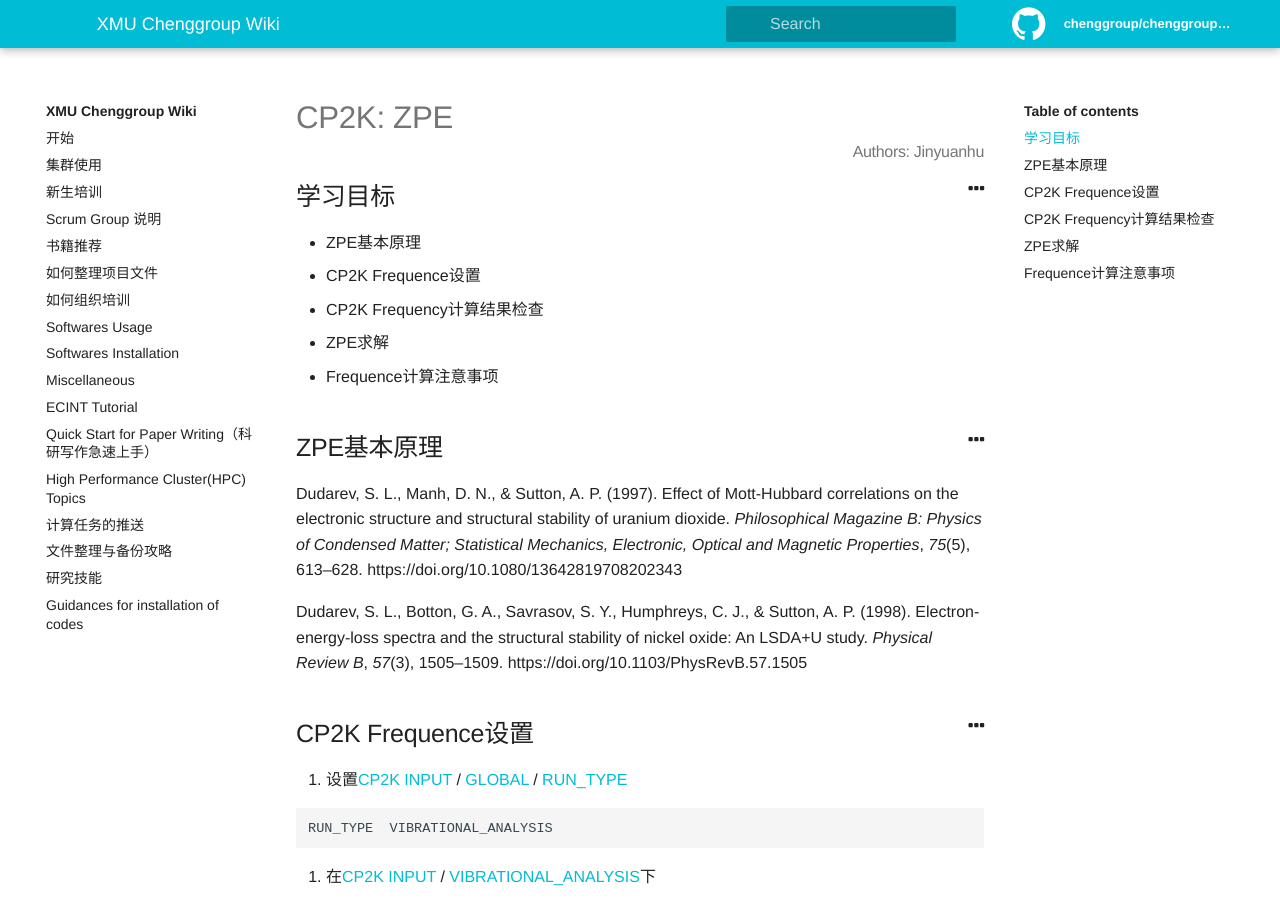
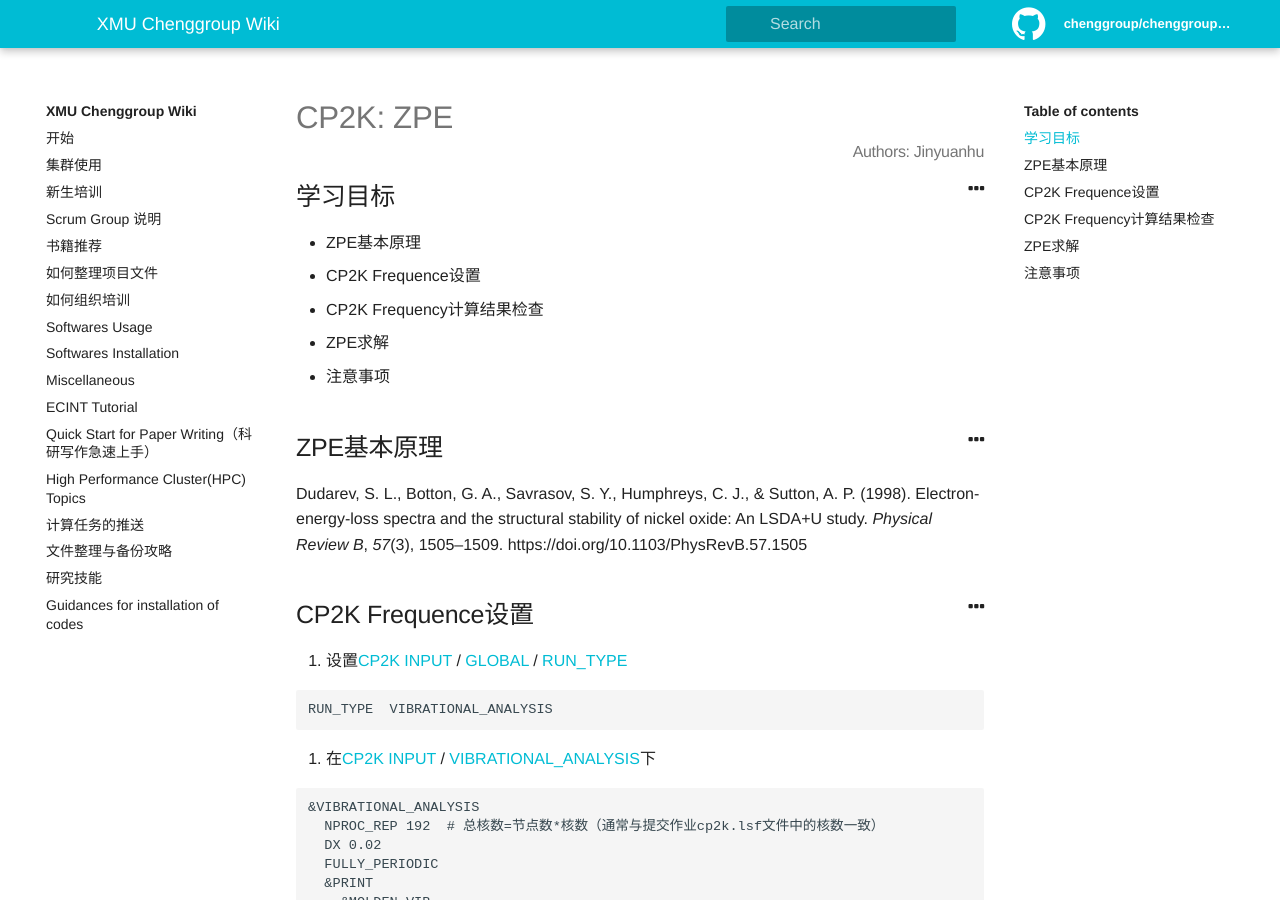
Before and after one commit to chenggroup/chenggroup.github.io, a Jekyll site: the page built from _wiki/Softwares Usage/cp2k-zpe.md, in a window 1280 px wide and 900 px high. Built offline with Jekyll 4.4.1, drawn with Linux system fonts in a browser that asks for light colours; formulas are drawn with MathJax 3.

Commit message:
Update cp2k-zpe.md

```diff
--- a/_wiki/Softwares Usage/cp2k-zpe.md
+++ b/_wiki/Softwares Usage/cp2k-zpe.md
@@ -16,13 +16,11 @@ authors: Jinyuanhu
 
 - ZPE求解
 
-- Frequence计算注意事项
+- 注意事项
 
 
 
 ## ZPE基本原理
-
-Dudarev, S. L., Manh, D. N., & Sutton, A. P. (1997). Effect of Mott-Hubbard correlations on the electronic structure and structural stability of uranium dioxide. *Philosophical Magazine B: Physics of Condensed Matter; Statistical Mechanics, Electronic, Optical and Magnetic Properties*, *75*(5), 613–628. https://doi.org/10.1080/13642819708202343
 
 Dudarev, S. L., Botton, G. A., Savrasov, S. Y., Humphreys, C. J., & Sutton, A. P. (1998). Electron-energy-loss spectra and the structural stability of nickel oxide: An LSDA+U study. *Physical Review B*, *57*(3), 1505–1509. https://doi.org/10.1103/PhysRevB.57.1505
 
@@ -105,7 +103,7 @@ CP2K计算得到的Frequence是波长的倒数$\frac{1}{\lambda}$,单位为$cm^{
 N对应计算的原子个数。
 
 
-## Frequence计算注意事项
+## 注意事项
 
 (1) 由于PBC条件的限制，CP2K的Frequence计算结果中不包含平动频率，是否包含转动频率取决于体系的状态(CONSTRAINT)，通常振动频率远大于转动频率。
 
```
